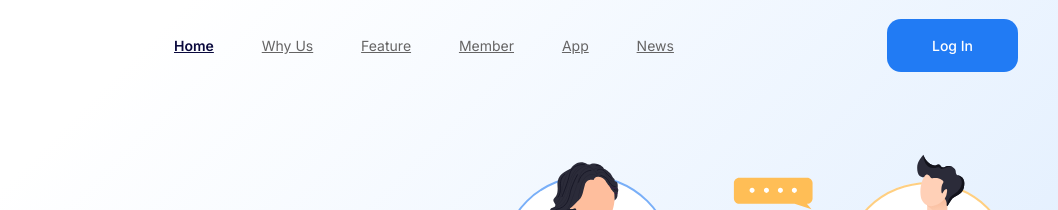
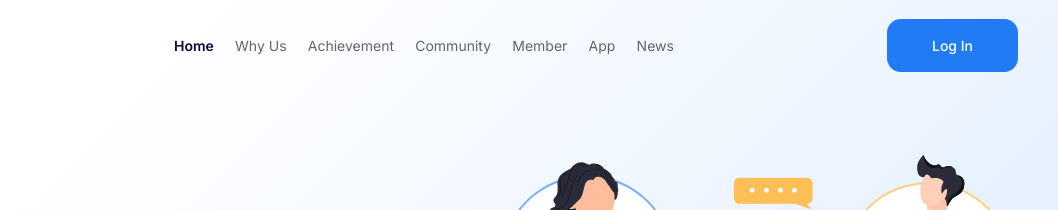
Before and after one commit to RoyBikram/fabcom, a plain HTML site: page index.html in a window 1280 px wide. Shown: the top 210 px of the page, 222-1280 px from the left. Drawn offline with nearby package versions, Linux system fonts and the light colour scheme.

Commit message:
Fix smooth scrolling position using new method & add active nav link feature

```diff
--- a/index.html
+++ b/index.html
@@ -16,12 +16,13 @@
         <nav class="nav_bar">
             <img src="assets/img/common/logo.svg" alt="" class="logo">
             <div class="nav_menu">
-                <div class="item"><a class="active" href="#">Home</a></div>
-                <div class="item"><a href="#">Why Us</a></div>
-                <div class="item"><a href="#">Feature</a></div>
-                <div class="item"><a href="#">Member</a></div>
-                <div class="item"><a href="#">App</a></div>
-                <div class="item"><a href="#">News</a></div>
+                <div class="item"><a class="active" data-location="#home">Home</a></div>
+                <div class="item"><a data-location="#why">Why Us</a></div>
+                <div class="item"><a data-location="#achievement">Achievement</a></div>
+                <div class="item"><a data-location="#community">Community</a></div>
+                <div class="item"><a data-location="#member">Member</a></div>
+                <div class="item"><a data-location="#app">App</a></div>
+                <div class="item"><a data-location="#news">News</a></div>
             </div>
             <button class="nav_login_button">
                 Log In
@@ -29,7 +30,7 @@
         </nav>
     </header>
     <main class="main_container">
-        <section class="home_section">
+        <section class="home_section" id="home">
             <div class="home_container section_container">
                 <div class="left_side">
                     <div class="subheading">Netbook Community</div>
@@ -45,7 +46,7 @@
                 </div>
             </div>
         </section>
-        <section class="why_section">
+        <section class="why_section" id="why">
             <div class="why_container section_container">
                 <div class="left_side">
                     <div class="subheading">Whats Netbooks?</div>
@@ -76,7 +77,7 @@
                 </div>
             </div>
         </section>
-        <section class="achievement_section">
+        <section class="achievement_section" id="achievement">
             <div class="achievement_container section_container">
                 <div class="left_side">
                     <div class="rating_card">
@@ -128,7 +129,7 @@
                 </div>
             </div>
         </section>
-        <section class="community_section">
+        <section class="community_section" id="community">
             <div class="community_container section_container">
                 <div class="top_container">
                     <div class="subheading">Our Community</div>
@@ -182,7 +183,7 @@
                 </div>
             </div>
         </section>
-        <section class="active_member_section">
+        <section class="active_member_section" id="member">
             <div class="active_member_container section_container">
                 <div class="top_container">
                     <div class="subheading">Valuable Team</div>
@@ -328,7 +329,7 @@
                 </div>
             </div>
         </section>
-        <section class="app_section">
+        <section class="app_section" id="app">
             <div class="app_container section_container">
                 <div class="left_side">
                     <div class="subheading">Get Our Aplication</div>
@@ -344,7 +345,7 @@
                 </div>
             </div>
         </section>
-        <section class="news_section">
+        <section class="news_section" id="news">
             <div class="news_container section_container">
                 <div class="top_container">
                     <div class="subheading">Valuable Team</div>
--- a/sass/style.scss
+++ b/sass/style.scss
@@ -92,9 +92,12 @@ header {
 }
 
 .main_container {
+    // padding-top: 100px;
     section {
         width: 100%;
     }
+
+
     .section_container {
         max-width: 1200px;
         width: 100%;
--- a/script.js
+++ b/script.js
@@ -17,4 +17,50 @@ var swiper = new Swiper(myswiper, {
         delay: 2500,
         disableOnInteraction: false,
       },
+});
+
+
+/*==================== SCROLL SECTIONS ACTIVE LINK ====================*/
+const sections = document.querySelectorAll('section[id]')
+
+function scrollActive(){
+    const scrollY = window.pageYOffset
+
+    sections.forEach(current =>{
+        const sectionHeight = current.offsetHeight
+        const sectionTop = current.offsetTop - 200;
+        sectionId = current.getAttribute('id')
+
+        if(scrollY > sectionTop && scrollY <= sectionTop + sectionHeight){
+            document.querySelector('.nav_menu a[data-location*=' + sectionId + ']').classList.add('active')
+        }else{
+            document.querySelector('.nav_menu a[data-location*=' + sectionId + ']').classList.remove('active')
+        }
+    })
+}
+window.addEventListener('scroll', scrollActive)
+
+
+function scrollToTargetAdjusted(element) {
+    if (element.id == 'community' || element.id == 'member' || element.id == 'app') {
+        var headerOffset = 120;
+        console.log('working');
+    } else {
+        var headerOffset = 50;
+    }
+    var elementPosition = element.offsetTop;
+  var offsetPosition = elementPosition - headerOffset;
+
+  window.scroll({
+      top: offsetPosition,
+      behavior: "smooth"
   });
+}
+// ---------------Smooth Scroll----------------
+document.querySelectorAll('.nav_menu a').forEach(each => {
+    each.addEventListener('click', (event) => {
+        var location = event.target.getAttribute('data-location')
+        scrollToTargetAdjusted(document.querySelector(location))
+
+    })
+});
```
Also changed, not shown: assets/img/why_page/second.jpg, assets/img/why_page/third.jpg, 1 other file.
